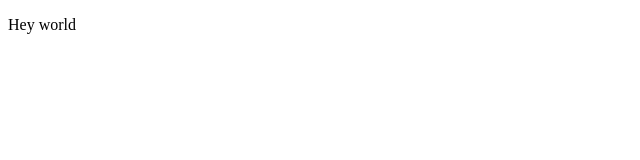
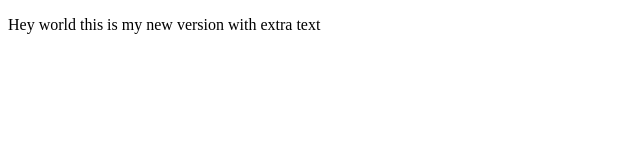
Before and after one commit to hamsterjam28/Learning-git, a plain HTML site: page index.html in a window 1280 px wide. Shown: the whole page, without its empty margins (0-640 px from the left). Drawn offline with Linux system fonts and the light colour scheme.

Commit message:
New text added

```diff
--- a/index.html
+++ b/index.html
@@ -5,6 +5,6 @@
     <title>Learning Git</title>
 </head>
 <body>
-    <p>Hey world</p>
+    <p>Hey world this is my new version with extra text</p>
 </body>
 </html>
```
